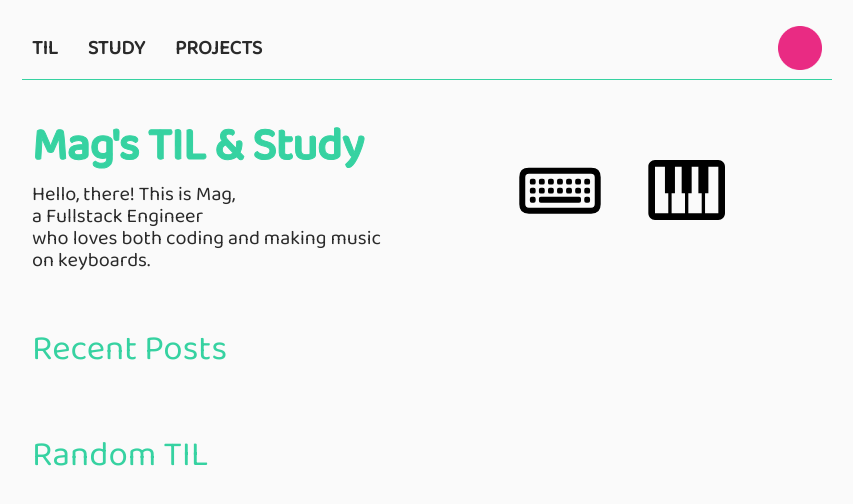
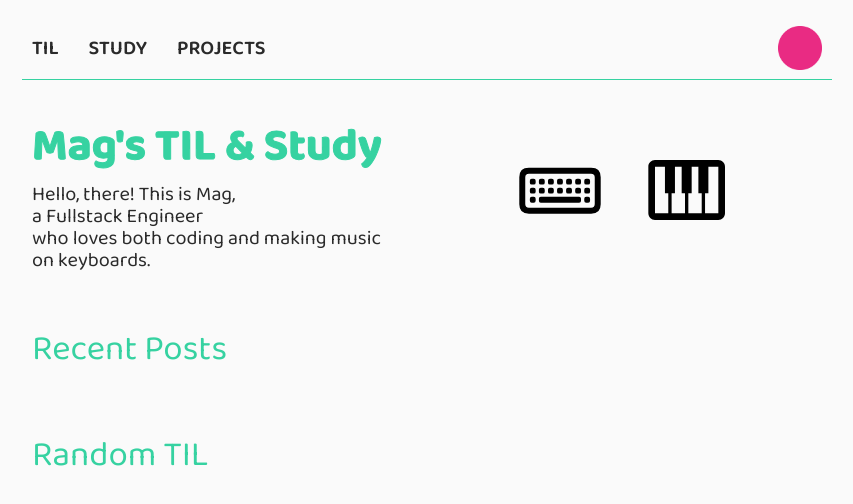
Before and after one commit to nahyukk/mag-devlog, a Next.js app: page / in a window 1280 px wide. Shown: the top 504 px of the page, without its empty margins (213-1066 px from the left). Built offline with nearby package versions, Linux system fonts and the light colour scheme.

Commit message:
💄general - added font weight

```diff
--- a/app/layout.jsx
+++ b/app/layout.jsx
@@ -6,7 +6,7 @@
     <html lang="en">
       <head>
         <link
-          href="https://fonts.googleapis.com/css2?family=Baloo+2&family=Roboto+Mono&display=swap"
+          href="https://fonts.googleapis.com/css2?family=Baloo+2:wght@400;500;600;700;800&family=Roboto+Mono&display=swap"
           rel="stylesheet"
         />
       </head>
```
